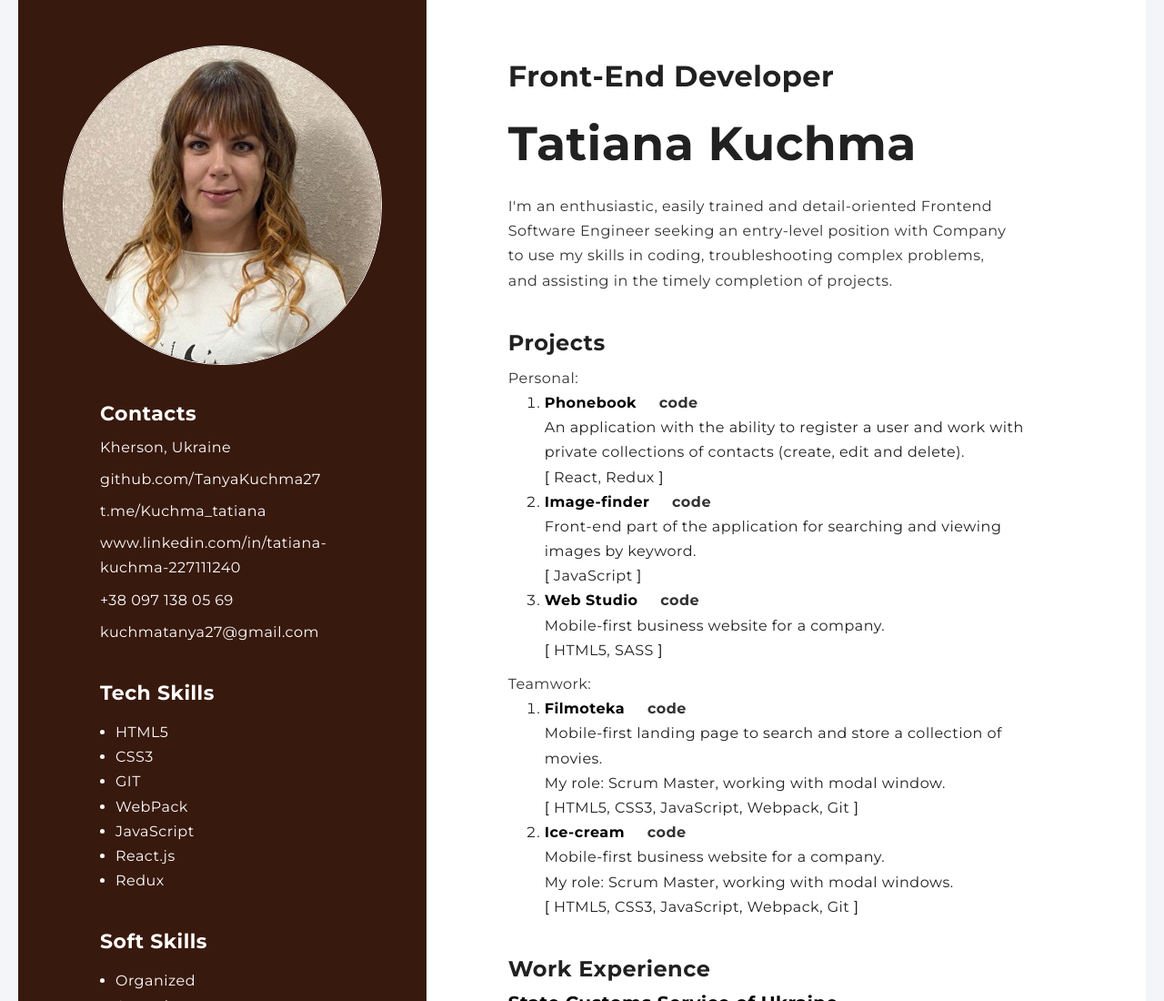
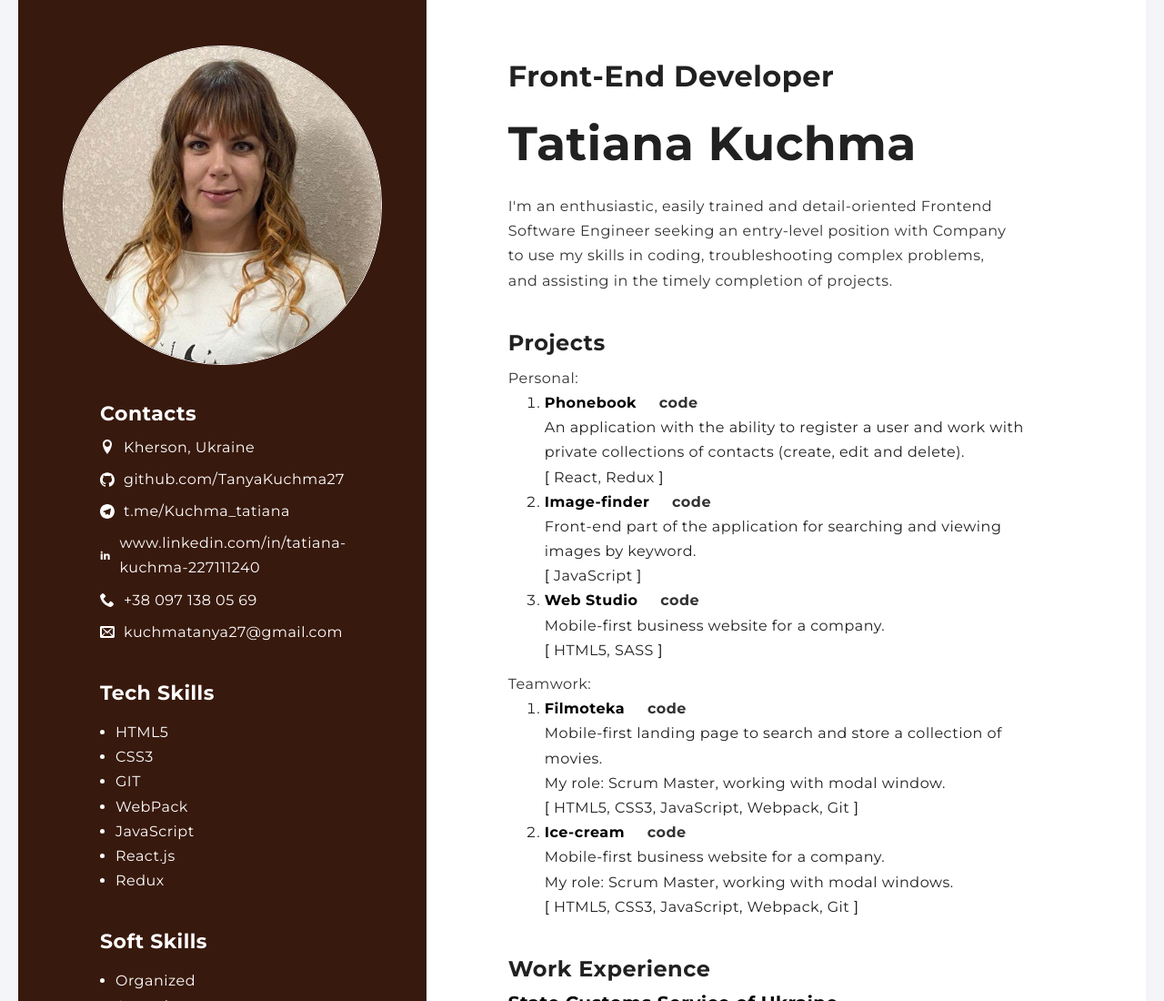
Before and after one commit to TanyaKuchma27/my-resume, a plain HTML site: page index.html in a window 1280 px wide. Shown: the top 1100 px of the page at 91% size. Drawn offline with Linux system fonts and the light colour scheme.

Commit message:
add icons

```diff
--- a/index.html
+++ b/index.html
@@ -116,50 +116,50 @@
                 <ul class="list">
                     <li class="contact-item">
                         <a class="contacts-section-link link" href="">
-                            <!-- <svg class="icon">
+                            <svg class="icon">
                                 <use href="./images/sprite.svg#icon-location"></use>
-                            </svg> -->
+                            </svg>
                             Kherson, Ukraine
                         </a>
                     </li>
                     <li class="contact-item">
                         <a class="contacts-section-link link" href="https://github.com/TanyaKuchma27" target="_blank" rel="noopener noreferrer">
-                            <!-- <svg class="icon">
+                            <svg class="icon">
                                 <use href="./images/sprite.svg#icon-github"></use>
-                            </svg> -->
+                            </svg>
                             github.com/TanyaKuchma27
                         </a>
                     </li>
                     <li class="contact-item">
                         <a class="contacts-section-link link" href="https://t.me/Kuchma_tatiana" target="_blank" rel="noopener noreferrer">
-                            <!-- <svg class="icon">
+                            <svg class="icon">
                                 <use href="./images/sprite.svg#icon-telegram"></use>
-                            </svg> -->
+                            </svg>
                             t.me/Kuchma_tatiana
                         </a>
                     </li>
                     <li class="contact-item">
                         <a class="contacts-section-link link" href="https://www.linkedin.com/in/tatiana-kuchma-227111240/" target="_blank"
                             rel="noopener noreferrer">
-                            <!-- <svg class="icon">
+                            <svg class="icon">
                                 <use href="./images/sprite.svg#icon-linkedin"></use>
-                            </svg> -->
+                            </svg>
                             www.linkedin.com/in/tatiana-kuchma-227111240
                         </a>
                     </li>
                     <li class="contact-item">
                         <a class="contacts-section-link link" href="tel:+380971380569">
-                            <!-- <svg class="icon">
+                            <svg class="icon">
                                 <use href="./images/sprite.svg#icon-phone"></use>
-                            </svg> -->
+                            </svg>
                             +38 097 138 05 69
                         </a>
                     </li>
                     <li class="contact-item">
                         <a class="contacts-section-link link" href="mailto:kuchmatanya27@gmail.com">
-                            <!-- <svg class="icon">
+                            <svg class="icon">
                                 <use href="./images/sprite.svg#icon-mail"></use>
-                            </svg> -->
+                            </svg>
                             kuchmatanya27@gmail.com
                         </a>
                     </li>
```
